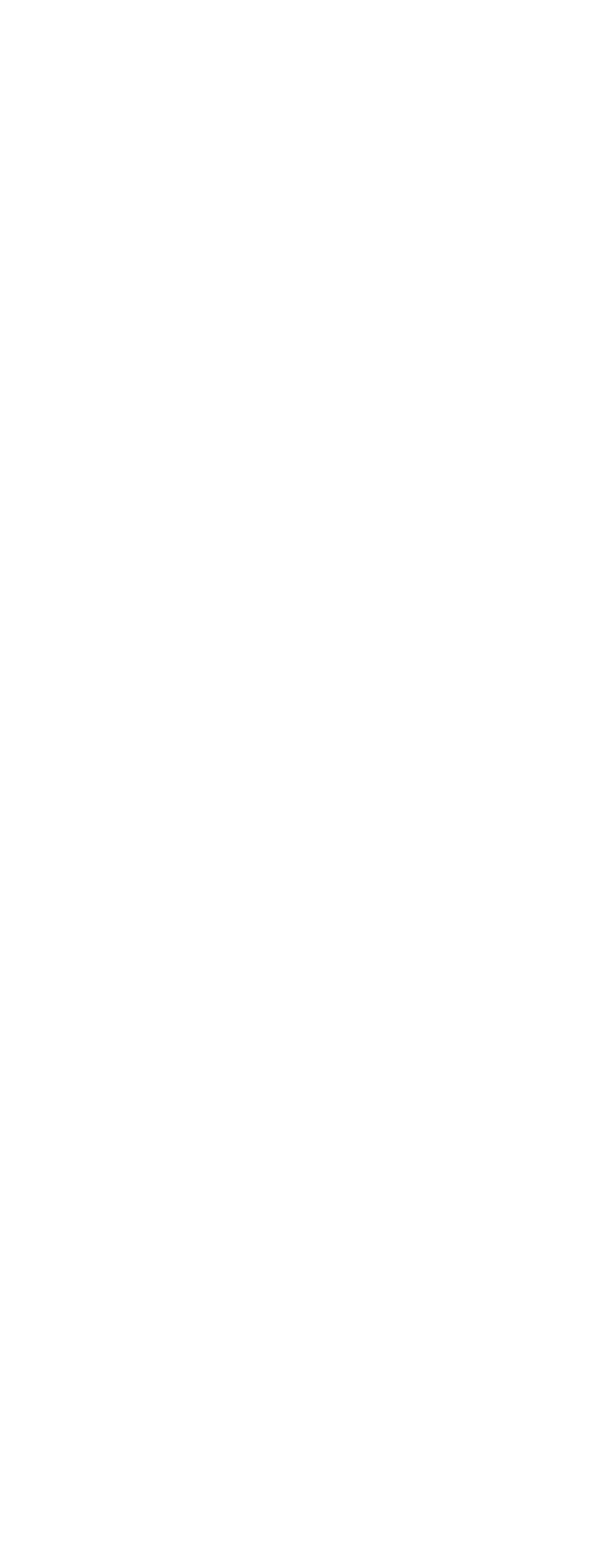
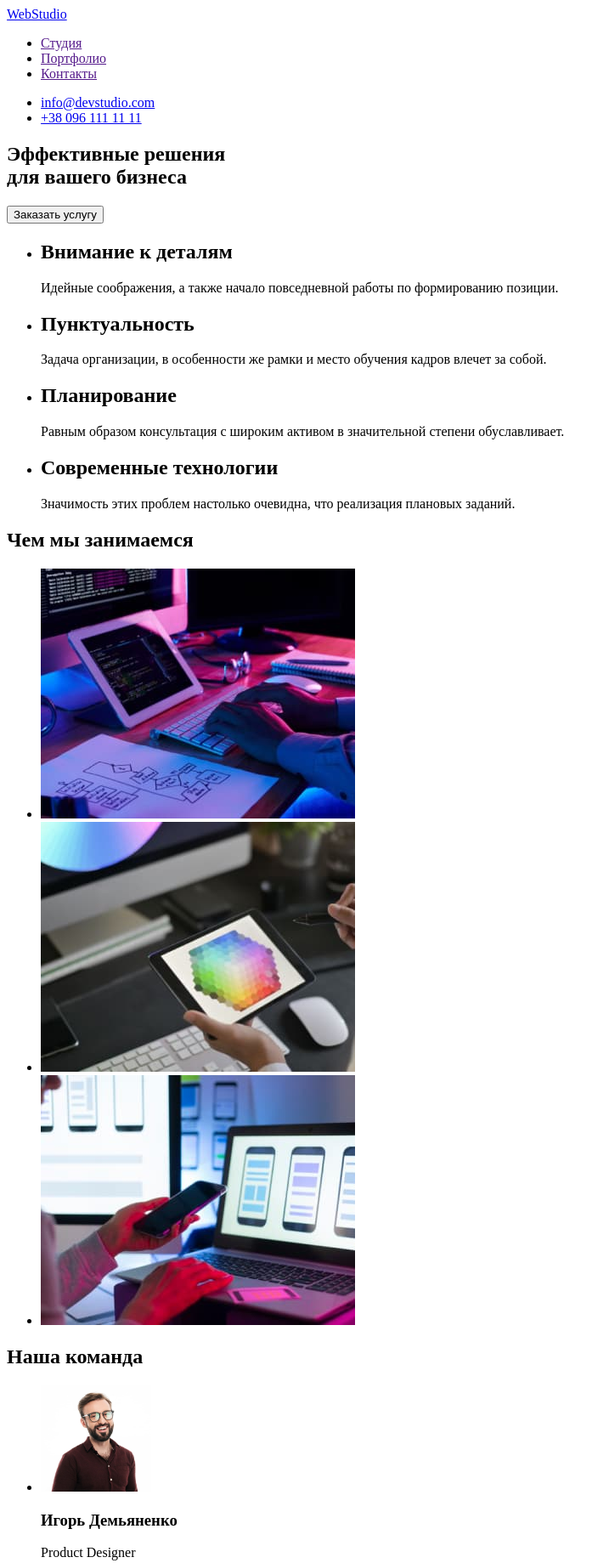
Before and after one commit to ionvlk/goit-markup-hw-01, a plain HTML site: page index.html in a window 1280 px wide. Shown: the top 1839 px of the page at 85% size, without its empty margins (0-717 px from the left). Before the commit the page ends 800 px from the top, so only its background shows below. Drawn offline with Linux system fonts and the light colour scheme.

Commit message:
homework1

```diff
--- a/index.html
+++ b/index.html
@@ -1,12 +1,117 @@
 <!DOCTYPE html>
 <html lang="en">
-<head>
+ <head>
     <meta charset="UTF-8">
     <meta http-equiv="X-UA-Compatible" content="IE=edge">
     <meta name="viewport" content="width=device-width, initial-scale=1.0">
     <title>Document</title>
-</head>
-<body>
+ </head>
+   <body>
+      <header>
+      <nav>
+        <a href="/">WebStudio</a>
+        <ul>
+            <li><a href="">Студия</a></li>
+            <li><a href="">Портфолио</a></li>
+            <li><a href="">Контакты</a></li>
+        </ul>
+      </nav>
+        <ul>
+            <li><a href="mailto:info@devstudio.com">info@devstudio.com</a></li>
+            <li><a href="tel:+380961111111">+38 096 111 11 11</a></li>
+        </ul>
+      </header>
+            <main>
+             <section>
+                 <h1>Эффективные решения <br /> для вашего бизнеса</h1>
+             </section>
+                <button type="button">
+                    Заказать услугу
+                </button>
+    <section>
+       <ul>
+           <li>
+               <h2>Внимание к деталям</h2>
+            <p>
+                Идейные соображения, а также начало повседневной работы по формированию позиции.
+            </p>
+           </li>
+           <li>
+               <h2>Пунктуальность</h2>
+            <p>
+                Задача организации, в особенности же рамки и место обучения кадров влечет за собой.
+            </p>
+           </li>
+           <li>
+               <h2>Планирование</h2>
+            <p>
+                Равным образом консультация с широким активом в значительной степени обуславливает.
+            </p>
+           </li>
+           <li>
+               <h2>Современные технологии</h2>
+            <p>
+                Значимость этих проблем настолько очевидна, что реализация плановых заданий.
+            </p>
+           </li>
+        </ul>
+    </section>
+        <section>
+           <h2>Чем мы занимаемся</h2>
+         <ul>
+            <li>
+                <img src="images/format.jpg/box1.jpg" alt="печатать на клавиатуре" width="370">
+            </li>
 
-</body>
+            <li>
+                <img src="images/format.jpg/box2.jpg" alt="выбор цвета на планшете" width="370">
+            </li>
+
+            <li>
+                <img src="images/format.jpg/box3.jpg" alt="работа с телефоном и ноутбуком" width="370">
+            </li>
+         </ul>
+
+        </section>
+    <section>
+        <h2>Наша команда</h2>
+         <ul>
+            <li>
+                <img src="images/format.jpg/img1.jpg" alt="мужчина с бородой и в очках" width="130">
+                <h3>Игорь Демьяненко</h3>
+                <p>Product Designer</p>
+            </li>
+
+            <li>
+                <img src="images/format.jpg/img2.jpg" alt="светловолосая женщина в очках" width="130">
+                <h3>Ольга Репина</h3>
+                <p>Frontend Developer</p>
+            </li>
+
+            <li>
+                <img src="images/format.jpg/img3.jpg" alt="мужчина в белой рубашке" width="130">
+                <h3>Николай Тарасов</h3>
+                <p>Marketing</p>
+            </li>
+
+            <li>
+                <img src="images/format.jpg/img4.jpg" alt="мужчина в футболке и в очках" width="130">
+                <h3>Михаил Ермаков</h3>
+                <p>UI Designer</p>
+            </li>
+         </ul>
+    </section>
+            </main>
+          <footer>
+            <a href="/">WebStudio</a>
+                <address>
+                    г. Киев, пр-т Леси Украинки, 26
+                </address>
+                <ul>
+                    <li><a href="mailto:info@devstudio.com">info@devstudio.com</a></li>
+                    <li><a href="tel:+380961111111">+38 096 111 11 11</a></li>
+               </ul>
+          </footer>
+
+   </body>
 </html>
```
Also changed, not shown: images/format.jpg/box1.jpg (added), images/format.jpg/box2.jpg (added), images/format.jpg/box3.jpg (added), images/format.jpg/img1.jpg (added), images/format.jpg/img2.jpg (added), images/format.jpg/img3.jpg (added), images/format.jpg/img4.jpg (added).
